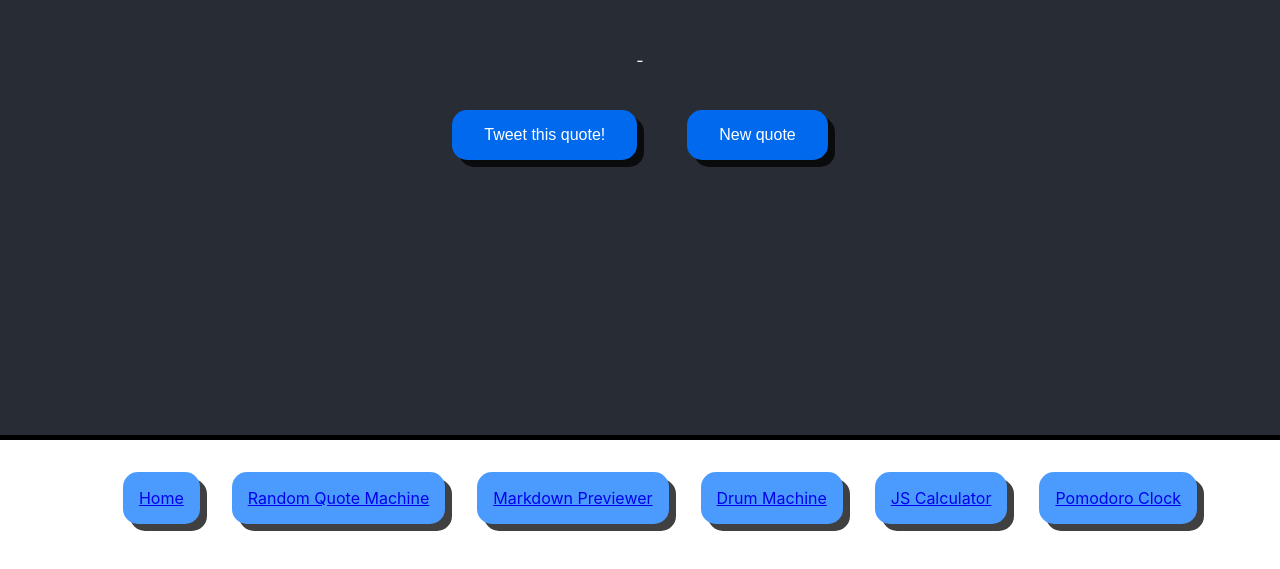
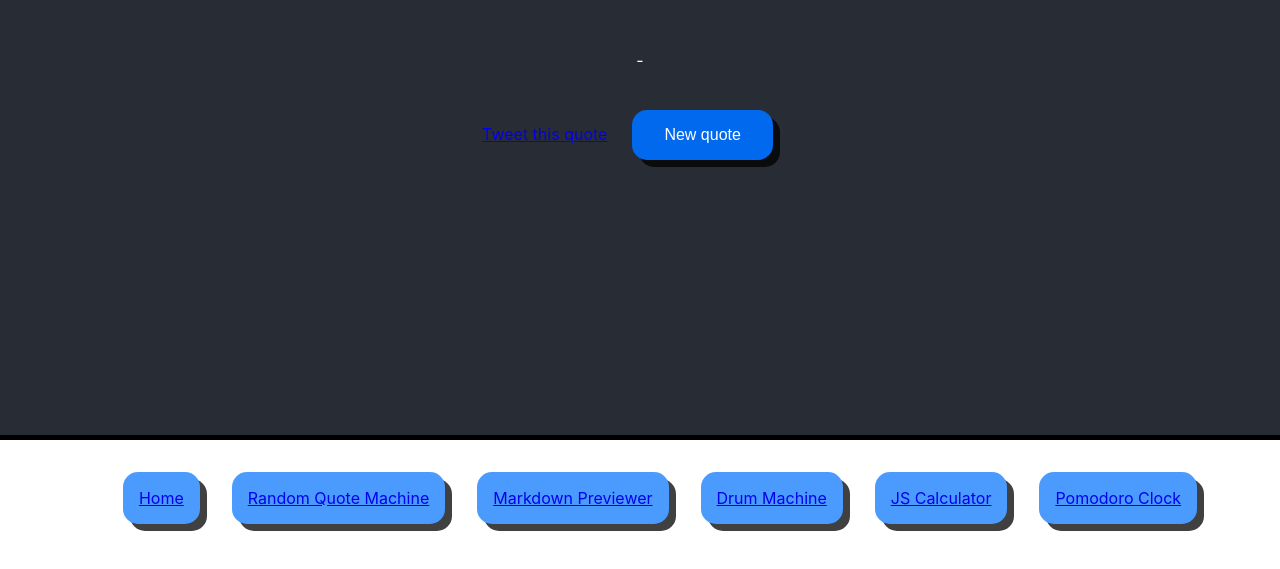
Before and after one commit to chiubaca/fcc-front-end-libs-challenge, a React (Create React App) app: page /random-quote-machine in a window 1280 px wide. Shown: the part 225-794 px from the top of the page. Built offline with nearby package versions, Linux system fonts and the light colour scheme; no server answers.

Commit message:
Implemented tweet quote

```diff
--- a/src/pages/RandomQuoteMachine/index.js
+++ b/src/pages/RandomQuoteMachine/index.js
@@ -45,13 +45,15 @@ class RandomQuoteMachine extends React.Component {
           - <span id="author">{this.state.newQuote.author}</span>
         </div>
         <div id="buttons-container">
-          <button className="button" id="tweet-quote" title="Tweet this quote!" target="_blank">
-            Tweet this quote!
-          </button>
+          <a id="tweet-quote"
+            href={`https://twitter.com/intent/tweet?hashtags=quotes&related=freecodecamp&text="${this.state.newQuote.quote}" -${this.state.newQuote.author}`}
+          >
+            Tweet this quote
+          </a>
           <button className="button" id="new-quote" onClick={this.getRandomQuote}>New quote</button>
         </div>
       </div>
-    </main>
+    </main >
   }
 }
 
```
